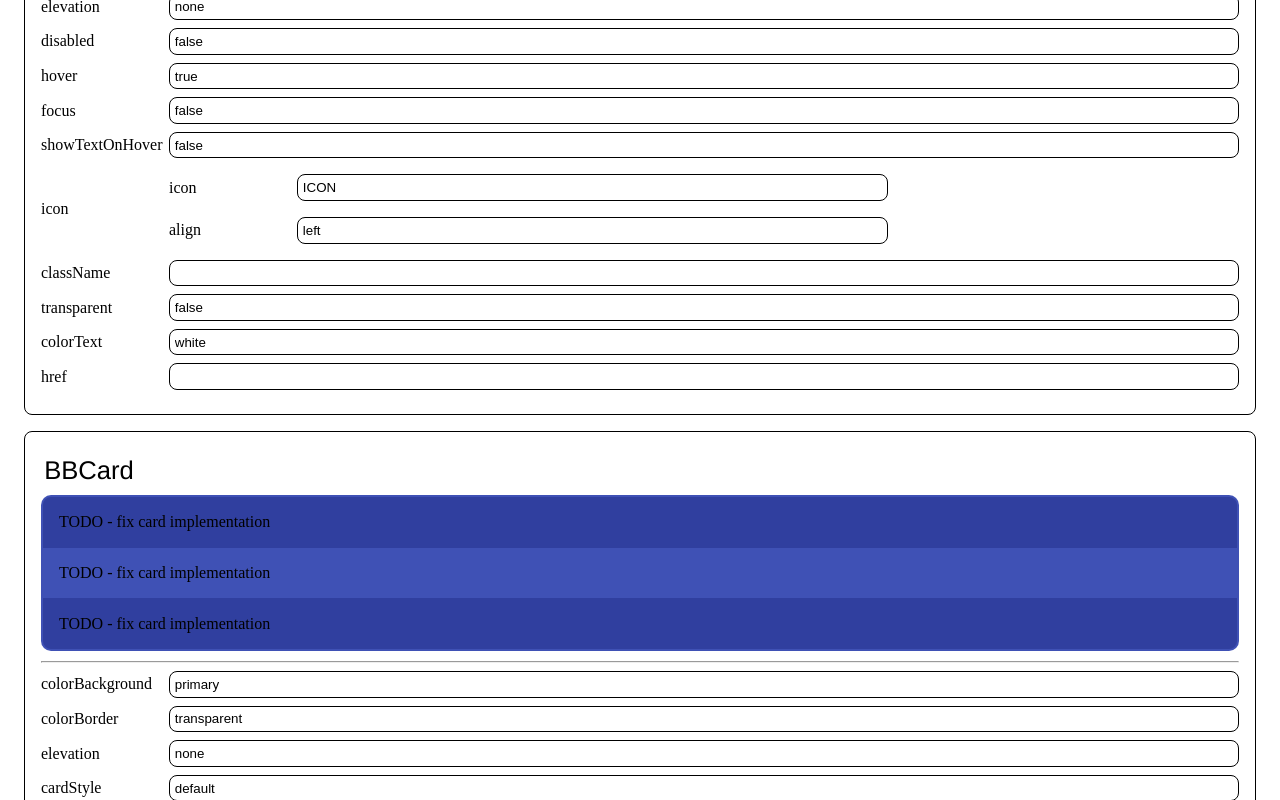
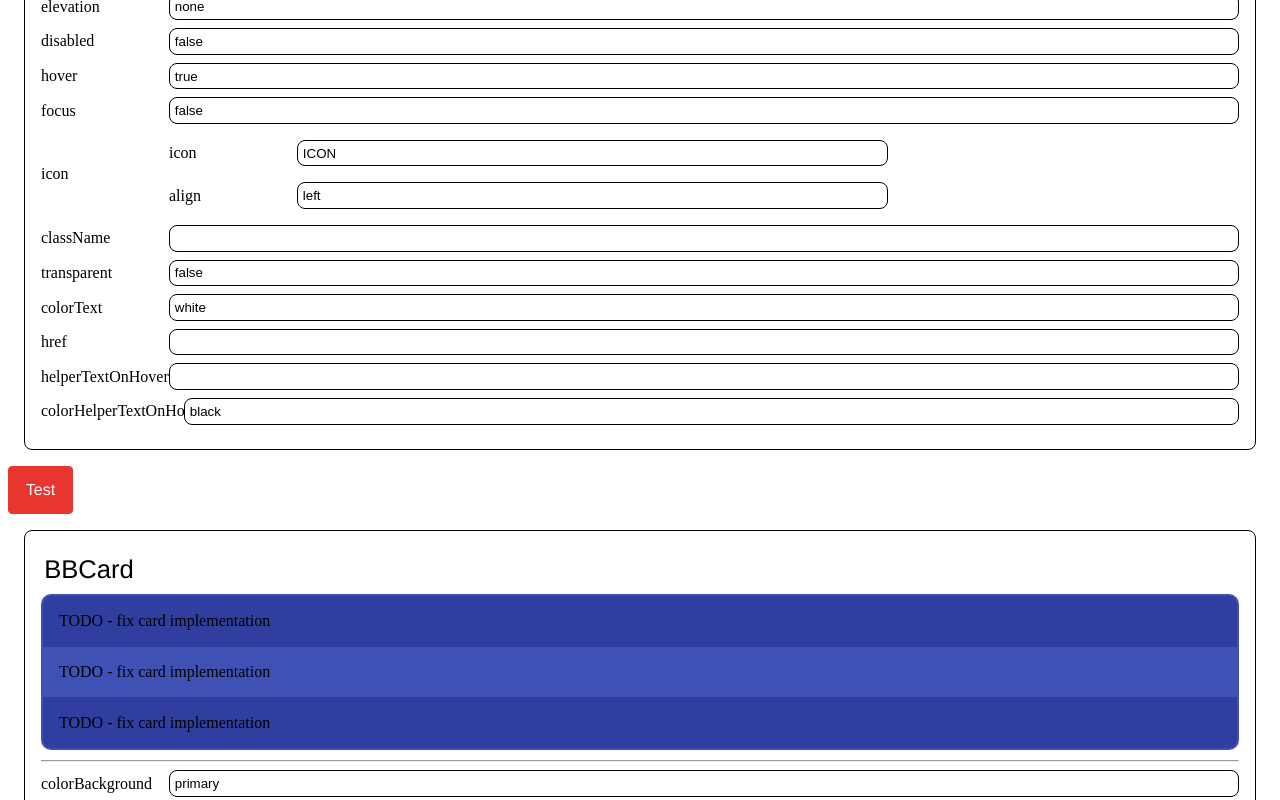
Before and after one commit to dan1229/nextjs-base-blocks, a Next.js app: page / in a window 1280 px wide. Shown: the part 1120-1920 px from the top of the page. Built offline with nearby package versions, Linux system fonts and the light colour scheme.

Commit message:
wip kinda working

```diff
--- a/src/bbbutton/index.tsx
+++ b/src/bbbutton/index.tsx
@@ -1,5 +1,5 @@
 import classNames from 'classnames';
-import React from 'react';
+import React, { useState } from 'react';
 import BBText from '../bbtext';
 import styles from './styles.module.scss';
 import type {
@@ -44,6 +44,7 @@ interface IPropsBBButtonIcon {
  * @param {string=} href - The href to navigate to
  * @param {string=} helperTextOnHover - The helper text to display on hover
  * @param {TBBTextColor=} colorHelperTextOnHover - The color of the helper text
+ * @param {string=} classNameHelperText - Extra class name for the helper text
  */
 export interface IPropsBBButton {
   text?: string;
@@ -63,6 +64,7 @@ export interface IPropsBBButton {
   href?: string;
   helperTextOnHover?: string;
   colorHelperTextOnHover?: TBBTextColor;
+  classNameHelperText?: string;
 }
 
 /**
@@ -87,13 +89,16 @@ export default function BBButton(Props: IPropsBBButton): React.ReactElement {
     href,
     helperTextOnHover,
     colorHelperTextOnHover = 'black',
+    classNameHelperText,
   } = Props;
+
+  const [isHovered, setIsHovered] = useState(false);
+
   // if button doesn't do anything, disable it
   // otherwise, rely on the disabled prop
-  const disabledRes = !onClick && type != 'submit' ? true : disabled;
+  const disabledRes = !onClick && type !== 'submit' ? true : disabled;
   const hoverRes = disabled || !hover ? false : hover;
   const align = icon?.align || 'left';
-
   const getClassVariant = () => {
     switch (variant) {
       case 'primary':
@@ -172,9 +177,21 @@ export default function BBButton(Props: IPropsBBButton): React.ReactElement {
     return null;
   };
 
+  const handleMouseEnter = () => {
+    setIsHovered(true);
+  };
+
+  const handleMouseLeave = () => {
+    setIsHovered(false);
+  };
+
   // main shared component
   const mainComponent = (
-    <>
+    <div
+      className={classNames(styles.containerMain, isHovered && helperTextOnHover && styles.showHelperText, classNameHelperText)}
+      onMouseEnter={handleMouseEnter}
+      onMouseLeave={handleMouseLeave}
+    >
       {renderIcon('left', icon)}
       {!!text && (
         <div className={classNames(styles.containerText)}>
@@ -184,7 +201,12 @@ export default function BBButton(Props: IPropsBBButton): React.ReactElement {
         </div>
       )}
       {renderIcon('right', icon)}
-    </>
+      {helperTextOnHover && (
+        <div className={classNames(styles.helperText, isHovered && styles.helperTextVisible)}>
+          <BBText color={colorHelperTextOnHover}>{helperTextOnHover}</BBText>
+        </div>
+      )}
+    </div>
   );
 
   // if href is defined, use regular button and show it as disabled
--- a/src/bbbutton/styles.module.scss
+++ b/src/bbbutton/styles.module.scss
@@ -100,6 +100,37 @@ $black: var(--black, #000000);
   &:hover > * {
     color: $primary-light-color !important;
   }
+}
+
+// hover text
+.containerMain {
+  width: 100%;
+  position: relative;
+}
+
+// show helper text
+.showHelperText .helperText {
+  display: block;
+}
+
+// helper text
+.helperText {
+  position: absolute;
+  top: calc(100% + 4px);
+  left: 50%;
+  transform: translateX(-50%);
+  background-color: $white;
+  border: 1px solid $grey-light-dark;
+  border-radius: 1rem;
+  padding: 0.3rem 0.6rem;
+  margin: 0 1rem;
+  display: none;
+  white-space: nowrap;
+}
+
+// helper text visible
+.helperTextVisible {
+  display: block;
 }
 
 /**
--- a/src/pages/index.tsx
+++ b/src/pages/index.tsx
@@ -46,7 +46,6 @@ const DemoPage = () => {
     disabled: false,
     hover: true,
     focus: false,
-    showTextOnHover: false,
     icon: {
       icon: 'ICON',
       align: 'left',
@@ -57,6 +56,8 @@ const DemoPage = () => {
     transparent: false,
     colorText: 'white',
     href: '',
+    helperTextOnHover: '',
+    colorHelperTextOnHover: 'black',
   });
   // BB Card
   const [stateBBCard, setStateBBCard] = useState<IPropsBBCard>({
@@ -155,6 +156,7 @@ const DemoPage = () => {
           stateObject={stateBBButton}
           setStateObject={setStateBBButton}
         />
+        <BBButton text="Test" onClick={() => alert('You clicked the button!')} helperTextOnHover="test text" />
         <DemoComponent
           name="BBCard"
           child={
```
